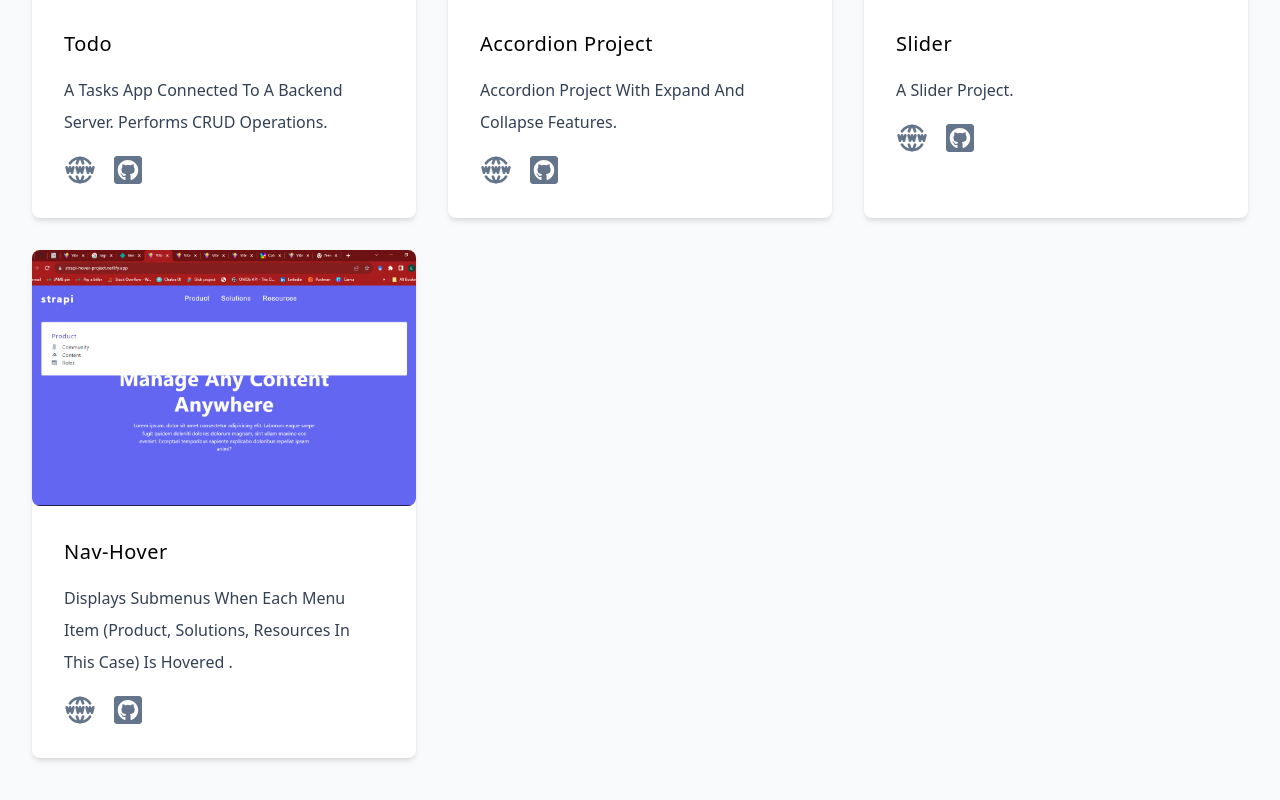
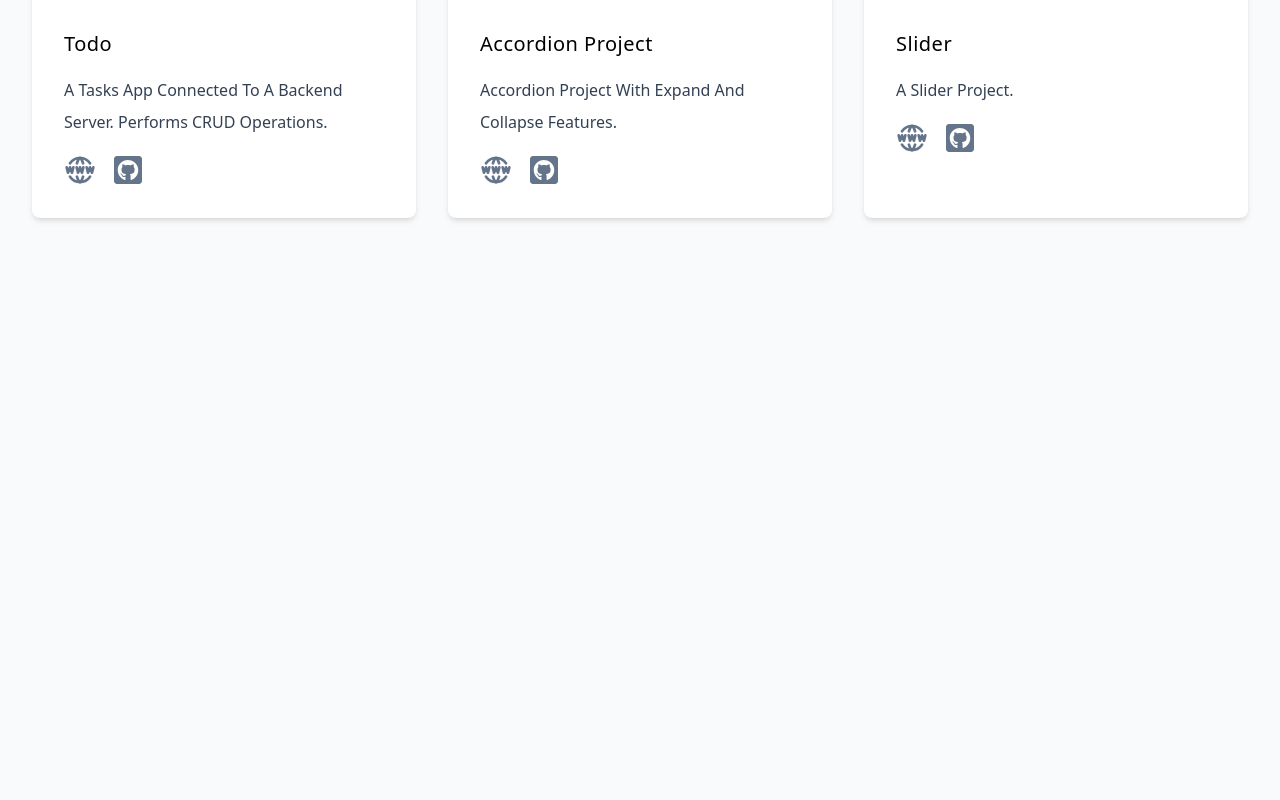
Before and after one commit to I-am-Esmart/portfolio, a React (Vite) app: page / in a window 1280 px wide. Shown: the part 2948-3748 px from the top of the page. After the commit the page ends 3310 px from the top, so only its background shows below. Built offline with nearby package versions, Linux system fonts and the light colour scheme.

Commit message:
remove strapi

```diff
--- a/project-assets/data.jsx
+++ b/project-assets/data.jsx
@@ -8,7 +8,6 @@ import ColorGen from "../src/assets/Color Gen Pic.jpg"
 import TodoPic from "../src/assets/Todo Project Pic.jpg"
 import AccordionPic from "../src/assets/Accordion Project Pic.jpg"
 import SliderPic from "../src/assets/Slider Project Pic.jpg"
-import StrapiPic from "../src/assets/Strapi Project Pic.jpg"
 
 export const links = [
   { id: nanoid(), href: "#skills", text: "skills" },
@@ -99,12 +98,4 @@ export const projects = [
     title: "Slider ",
     text: "A Slider project.",
   },
-  {
-    id: nanoid(),
-    img: StrapiPic,
-    url: "https://strapi-hover-project.netlify.app",
-    github: "https://github.com/I-am-Esmart/strapi-project",
-    title: "Nav-hover ",
-    text: "Displays submenus when each menu  item (product, solutions, resources in this case) is hovered .",
-  },
 ]
```
